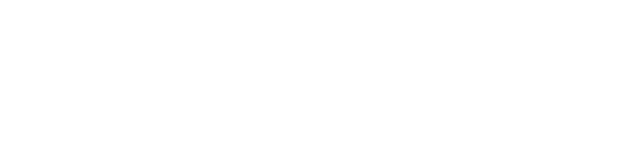
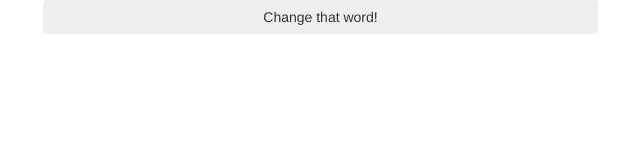
Before and after one commit to mailtomkhan/copy_url, a plain HTML site: page index.html in a window 1280 px wide. Shown: the whole page, without its empty margins (27-667 px from the left). Drawn offline with nearby package versions, Linux system fonts and the light colour scheme.

Commit message:
Added a button

```diff
--- a/index.html
+++ b/index.html
@@ -2,8 +2,16 @@
 <html>
 <head>
   <title>Rock, Paper, Your Mom</title>
+    <link rel="stylesheet" type="text/css" href="https://maxcdn.bootstrapcdn.com/bootstrap/3.3.6/css/bootstrap.min.css">
 </head>
 <body>
-
+  <div class="container">
+    <div class="row">
+      <div class="col-md-6">
+        <button class="btn btn-block" id="changeWordBtn">Change that word!</button>
+          <h1></h1>
+      </div>
+    </div>
+  </div>
 </body>
 </html>
```
